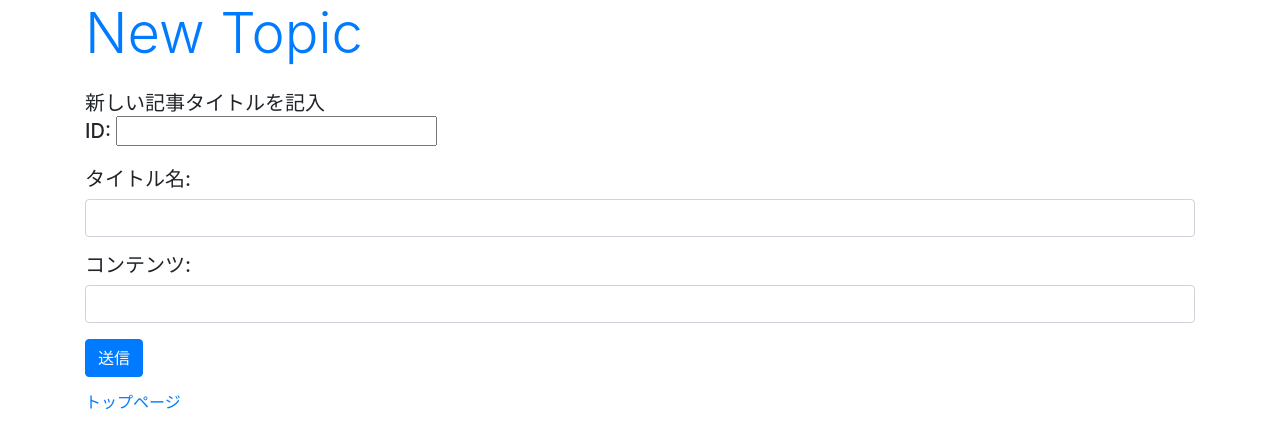
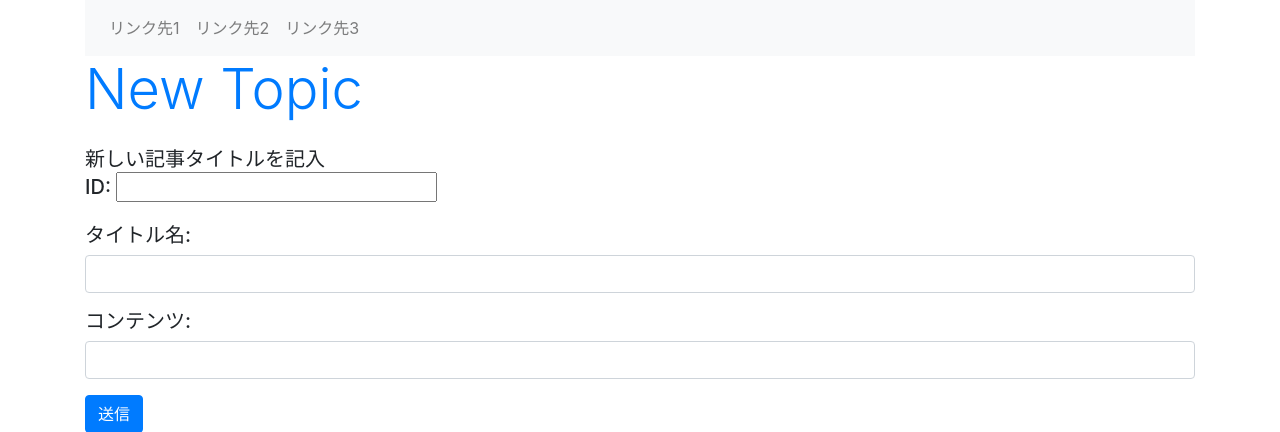
Before and after one commit to SakamotoYuuhi/my_app, a Django app: page /myblog/new in a window 1280 px wide. Shown: the top 432 px of the page. Run offline with Django 3.2, Linux system fonts and the light colour scheme; some libraries are stand-ins or nearby versions.

Commit message:
レイアウトとして、ナビゲーションバーの作成

```diff
--- /dev/null
+++ b/myblog/templates/myblog/layout.html
@@ -0,0 +1,31 @@
+<!DOCTYPE html>
+<html lang="ja">
+  <head>
+    <meta charset="utf-8">
+    <title>{% block title %}{% endblock %}</title>
+    <link rel="stylesheet"
+    href="https://stackpath.bootstrapcdn.com/bootstrap/4.3.1/css/bootstrap.min.css"
+    integrity="sha384-ggOyR0iXCbMQv3Xipma34MD+dH/1fQ784/j6cY/iJTQUOhcWr7x9JvoRxT2MZw1T"
+    crossorigin="anonymous">
+  </head>
+  <body class="container">
+    <!-- このナビバーは後ほどリンク先やユーザ情報で修正する -->
+    <nav class="navbar navbar-expand navbar-light bg-light">
+      <ul class="navbar-nav mr-auth">
+        <li class="nav-item">
+          <a class="nav-link" href="#">リンク先1</a>
+        </li>
+        <li class="nav-item">
+          <a class="nav-link" href="#">リンク先2</a>
+        </li>
+        <li class="nav-item">
+          <a class="nav-link" href="#">リンク先3</a>
+        </li>
+      </ul>
+      <!-- <span>logined: <span class="h6">{{login_user}}.</span> </span> -->
+    </nav>
+    <!-- ナビバーはここまで -->
+   {% block content %}
+   {% endblock %}
+  </body>
+</html>
--- a/myblog/templates/myblog/new.html
+++ b/myblog/templates/myblog/new.html
@@ -1,15 +1,8 @@
-{% load static %}
-<!DOCTYPE html>
-<html lang="ja">
-  <head>
-    <meta charset="utf-8">
-    <title>{{title}}</title>
-    <link rel="stylesheet"
-    href="https://stackpath.bootstrapcdn.com/bootstrap/4.3.1/css/bootstrap.min.css"
-    integrity="sha384-ggOyR0iXCbMQv3Xipma34MD+dH/1fQ784/j6cY/iJTQUOhcWr7x9JvoRxT2MZw1T"
-    crossorigin="anonymous">
-  </head>
-  <body class="container">
+{% extends 'myblog/layout.html' %}
+
+{% block title %}create_topic{% endblock %}
+
+{% block content %}
   <h1 class="display-4 text-primary mb-4">{{title}}</h1>
   <span class="h5 mt-4">{{msg|safe}}</span><br>
   <span class="h5 mt-4">{{content|safe}}
@@ -20,5 +13,4 @@
   </form>
   <p></p>
   <p class="h6"><a href="{% url goto %}">トップページ</a></p>
-  </body>
-</html>
+{% endblock %}
```
Also changed, not shown: myblog/templates/myblog/index.html (+6 -13 lines). Lines whose indentation alone changed are shown as unchanged.
